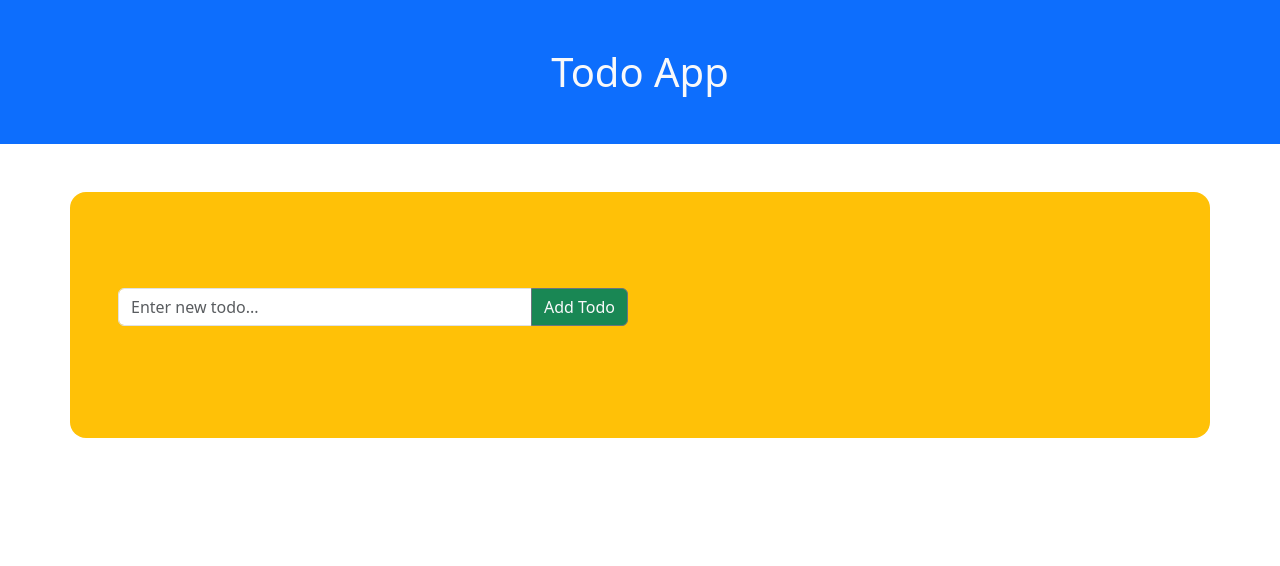
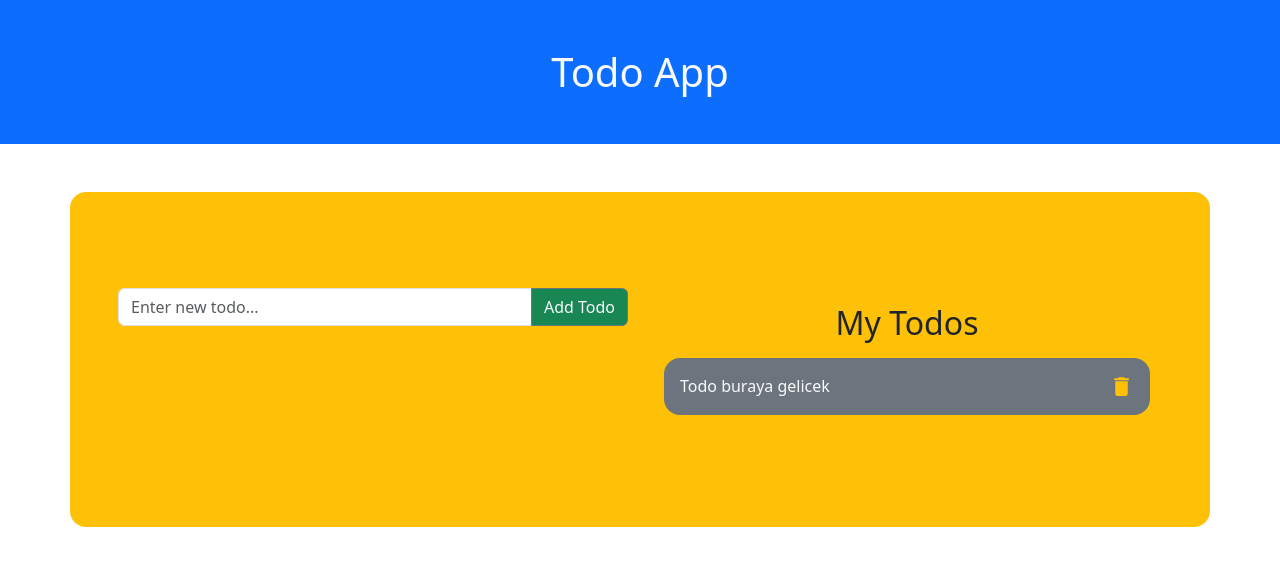
Before and after one commit to nurdoganbahadir/React-Todo-App, a React (Create React App) app: page / in a window 1280 px wide. Shown: the top 566 px of the page. Built offline with nearby package versions, Linux system fonts and the light colour scheme.

Commit message:
todolist sayfası style ve button eklendi

```diff
--- a/src/components/TodoList.jsx
+++ b/src/components/TodoList.jsx
@@ -1,12 +1,18 @@
-import React from 'react'
-import Container from 'react-bootstrap/esm/Container'
+import React from "react";
+import { MdDelete } from "react-icons/md";
 
 const TodoList = () => {
   return (
-    <Container>
+    <div className="container my-3">
+      <h2 className="text-center">My Todos</h2>
+      <table className="w-100 my-3">
+        <div className="p-3 bg-secondary text-light rounded-4 d-flex justify-content-between">
+          <tr>Todo buraya gelicek</tr>
+          <MdDelete size={25} type="button" className="text-warning" />
+        </div>
+      </table>
+    </div>
+  );
+};
 
-    </Container>
-  )
-}
-
-export default TodoList
+export default TodoList;
--- a/src/pages/Home.jsx
+++ b/src/pages/Home.jsx
@@ -15,7 +15,7 @@ const Home = () => {
           <Col sm={12} lg={6} className="">
             <AddTodo />
           </Col>
-          <Col sm={12} md={6}>
+          <Col sm={12} lg={6}>
             <TodoList />
           </Col>
         </Row>
```
